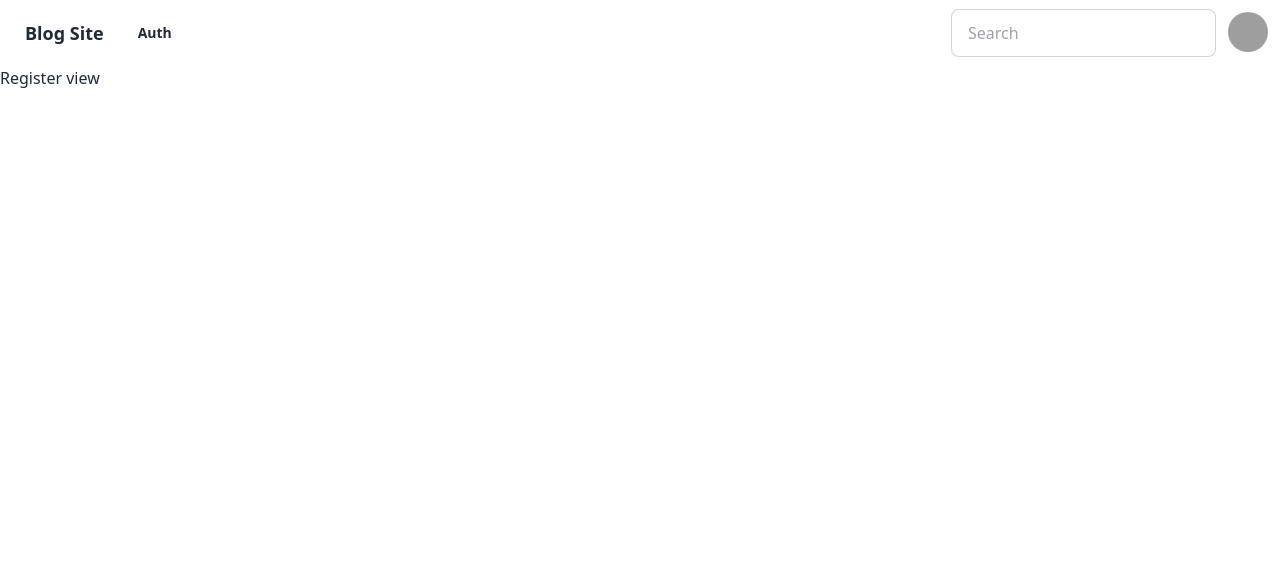
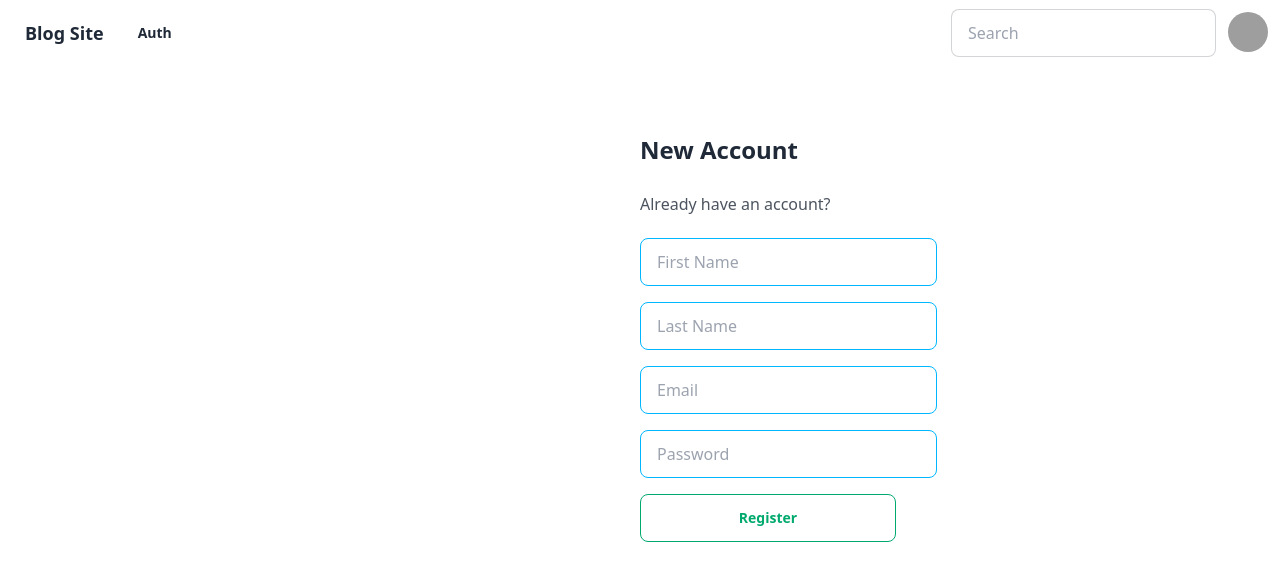
Before and after one commit to pranesh12/New-Dawn-frontend, a React (Vite) app: page /auth/register in a window 1280 px wide. Shown: the top 580 px of the page. Built offline with nearby package versions, Linux system fonts and the light colour scheme; grey boxes are pictures that could not be loaded.

Commit message:
signup form added

```diff
--- a/src/features/auth/RegisterView.jsx
+++ b/src/features/auth/RegisterView.jsx
@@ -1,9 +1,53 @@
 import React from "react";
 
 const RegisterView = () => {
+  const handleSubmit = (e) => {
+    e.preventDefault();
+    console.log("working");
+  };
+
   return (
-    <div>
-      <h1>Register view</h1>
+    <div className="container mx-auto mt-5 prose">
+      <div className="flex">
+        <div className="basis-1/2"></div>
+        <div className="basis-1/2">
+          <h2>New Account</h2>
+          <p>Already have an account?</p>
+          <form onSubmit={handleSubmit}>
+            <input
+              type="text"
+              name="fistname"
+              placeholder="First Name"
+              className="input input-bordered w-full max-w-xs  mb-4  input-info"
+            />
+            <input
+              type="text"
+              name="lastname"
+              placeholder="Last Name"
+              className="input input-bordered w-full max-w-xs mb-4 input-info"
+            />
+            <input
+              type="email"
+              name="email"
+              placeholder="Email"
+              className="input input-bordered w-full max-w-xs mb-4 input-info"
+            />
+            <input
+              type="password"
+              name="email"
+              placeholder="Password"
+              className="input input-bordered w-full max-w-xs mb-4 input-info"
+            />
+
+            <button
+              type="submit"
+              className="btn btn-wide btn-outline btn-success"
+            >
+              Register
+            </button>
+          </form>
+        </div>
+      </div>
     </div>
   );
 };
```
Also changed, not shown: src/assets/signup.jpg (added).
